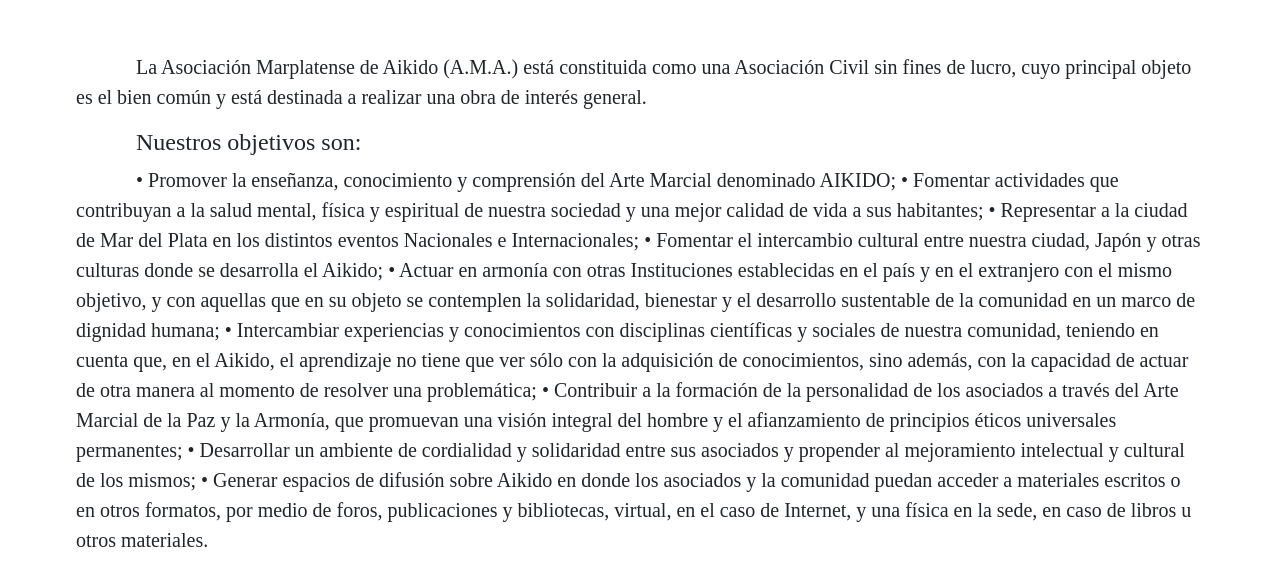
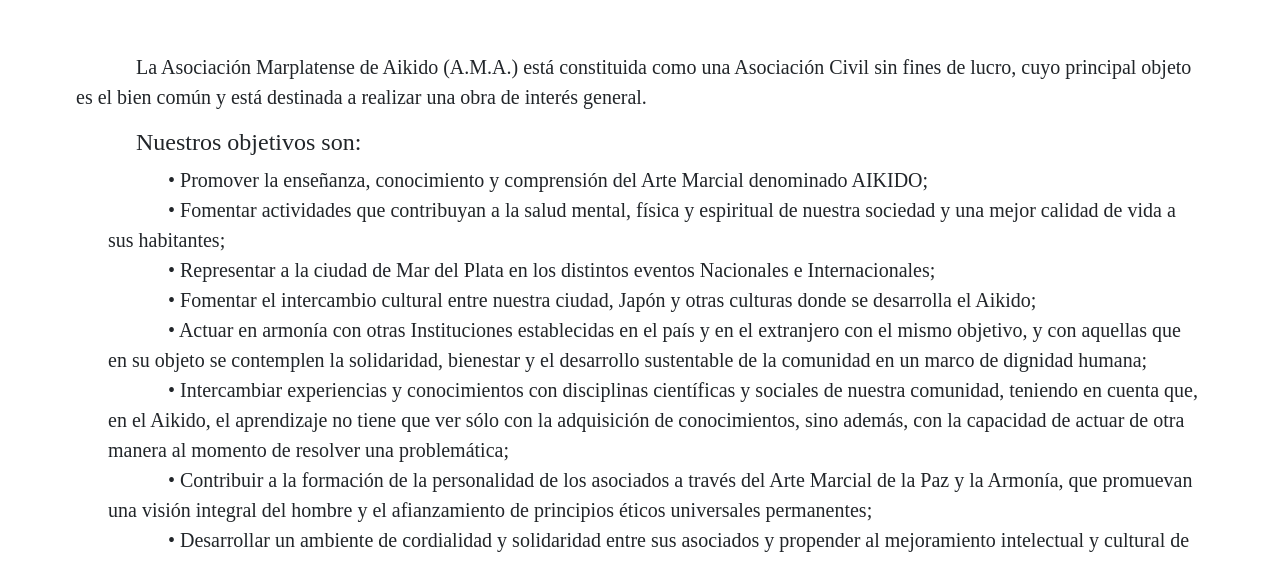
Before and after one commit to Flarien/SitioWeb_AMA, a website: page pages/nosotros.html in a window 1280 px wide. Shown: the part 144-706 px from the top of the page. Drawn offline with nearby package versions, Linux system fonts and the light colour scheme.

Commit message:
Agregando ul y li a pag Nosotros

```diff
--- a/pages/nosotros.html
+++ b/pages/nosotros.html
@@ -57,16 +57,17 @@
 			<div class="contenido--textoLargo">
 				<p>La Asociación Marplatense de Aikido (A.M.A.) está constituida como una Asociación Civil sin fines de lucro, cuyo principal objeto es el bien común y está destinada a realizar una obra de interés general.</p>
 				<h4>Nuestros objetivos son:</h4>
-				<p>•	Promover la enseñanza, conocimiento y comprensión del Arte Marcial denominado AIKIDO;
-					•	Fomentar actividades que contribuyan a la salud mental, física y espiritual de nuestra sociedad y una mejor calidad de vida a sus habitantes;
-					•	Representar a la ciudad de Mar del Plata en los distintos eventos Nacionales e Internacionales;
-					•	Fomentar el intercambio cultural entre nuestra ciudad, Japón y otras culturas donde se desarrolla el Aikido;
-					•	Actuar en armonía con otras Instituciones establecidas en el país y en el extranjero con el mismo objetivo, y con aquellas que en su objeto se contemplen la solidaridad, bienestar y el desarrollo sustentable de la comunidad en un marco de dignidad humana;
-					•	Intercambiar experiencias y conocimientos con disciplinas científicas y sociales de nuestra comunidad, teniendo en cuenta que, en el Aikido, el aprendizaje no tiene que ver sólo con la adquisición de conocimientos, sino además, con la capacidad de actuar de otra manera al momento de resolver una problemática;
-					•	 Contribuir a la formación de la personalidad de los asociados a través del Arte Marcial de la Paz y la Armonía, que promuevan una visión integral del hombre y el afianzamiento de principios éticos universales permanentes;
-					•	Desarrollar un ambiente de cordialidad y solidaridad entre sus asociados y propender al mejoramiento intelectual y cultural de los mismos;
-					•	Generar espacios de difusión sobre Aikido en donde los asociados y la comunidad puedan acceder a materiales escritos o en otros formatos, por medio de foros, publicaciones y bibliotecas, virtual, en el caso de Internet, y una física en la sede, en caso de libros u otros materiales.
-					</p>
+				<ul>
+					<li>• Promover la enseñanza, conocimiento y comprensión del Arte Marcial denominado AIKIDO;</li>
+					<li>• Fomentar actividades que contribuyan a la salud mental, física y espiritual de nuestra sociedad y una mejor calidad de vida a sus habitantes;</li>
+					<li>• Representar a la ciudad de Mar del Plata en los distintos eventos Nacionales e Internacionales;</li>
+					<li>• Fomentar el intercambio cultural entre nuestra ciudad, Japón y otras culturas donde se desarrolla el Aikido;</li>
+					<li>• Actuar en armonía con otras Instituciones establecidas en el país y en el extranjero con el mismo objetivo, y con aquellas que en su objeto se contemplen la solidaridad, bienestar y el desarrollo sustentable de la comunidad en un marco de dignidad humana;</li>
+					<li>• Intercambiar experiencias y conocimientos con disciplinas científicas y sociales de nuestra comunidad, teniendo en cuenta que, en el Aikido, el aprendizaje no tiene que ver sólo con la adquisición de conocimientos, sino además, con la capacidad de actuar de otra manera al momento de resolver una problemática;</li>
+					<li>• Contribuir a la formación de la personalidad de los asociados a través del Arte Marcial de la Paz y la Armonía, que promuevan una visión integral del hombre y el afianzamiento de principios éticos universales permanentes;</li>
+					<li>• Desarrollar un ambiente de cordialidad y solidaridad entre sus asociados y propender al mejoramiento intelectual y cultural de los mismos;</li>
+					<li>• Generar espacios de difusión sobre Aikido en donde los asociados y la comunidad puedan acceder a materiales escritos o en otros formatos, por medio de foros, publicaciones y bibliotecas, virtual, en el caso de Internet, y una física en la sede, en caso de libros u otros materiales.</li>
+				</ul>
 			</div>
 		</div>
 
```
